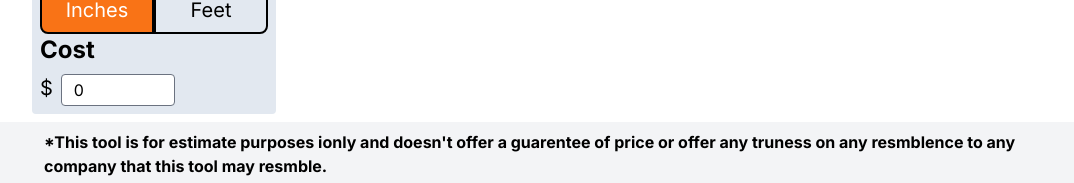
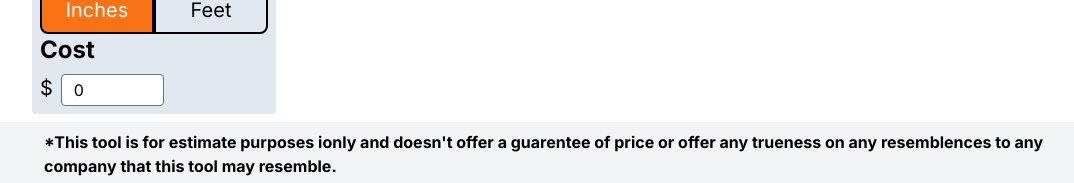
Before and after one commit to Jhemming93/hd7062, a Next.js app: page / in a window 1280 px wide. Shown: the part 662-845 px from the top of the page, without its empty margins (96-1170 px from the left). Built offline with nearby package versions, Linux system fonts and the light colour scheme.

Commit message:
small fixes

```diff
--- a/app/components/Footer.js
+++ b/app/components/Footer.js
@@ -5,8 +5,8 @@ export default function Footer() {
         <div className="flex p-2">
           <p className="pl-1 self-center text-lrg font-bold" id="disclaimer">
             *This tool is for estimate purposes ionly and doesn't offer a
-            guarentee of price or offer any truness on any resmblence to any
-            company that this tool may resmble.{" "}
+            guarentee of price or offer any trueness on any resemblences to any
+            company that this tool may resemble.{" "}
           </p>
         </div>
       </div>
--- a/app/components/sidemenu/costSelection.js
+++ b/app/components/sidemenu/costSelection.js
@@ -12,11 +12,14 @@ export default function CostSelection({ setCost }) {
         <Title title="Cost" />
         <div className="flex">
           <p className="pr-2">$</p>{" "}
-          <input
-            className="form-input h-8 rounded w-2/4"
-            value={cost}
-            onChange={() => setCost(event.target.value)}
-          />
+          <form>
+            <input
+              className="form-input h-8 rounded w-2/4"
+              value={cost}
+              name="costInput"
+              onChange={() => setCost(event.target.value)}
+            />
+          </form>
         </div>
       </div>
     </>
--- a/app/layout.js
+++ b/app/layout.js
@@ -2,7 +2,7 @@ import { Inter } from "next/font/google";
 import "./globals.css";
 
 import Header from "./components/header";
-import Footer from "./components/Footer";
+import Footer from "./components/footer";
 
 const inter = Inter({ subsets: ["latin"] });
 
```
